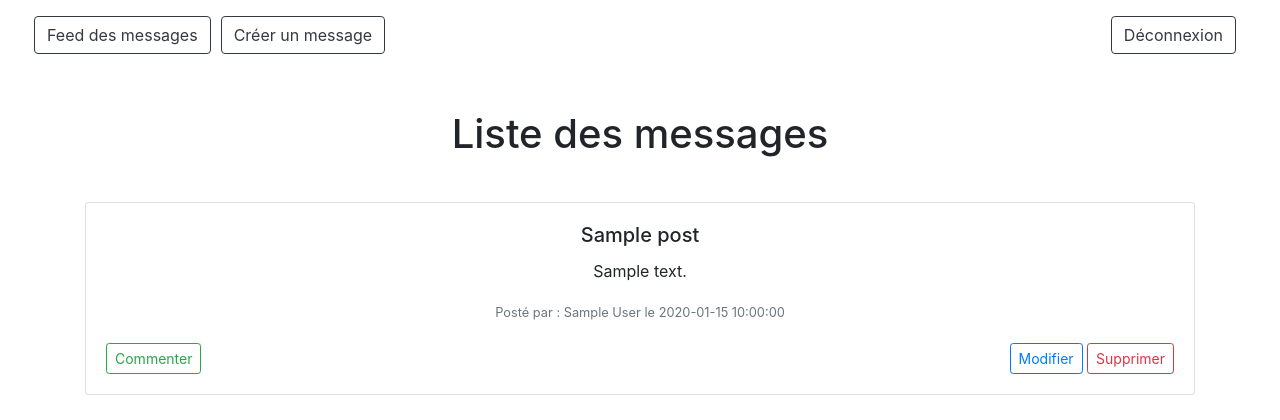
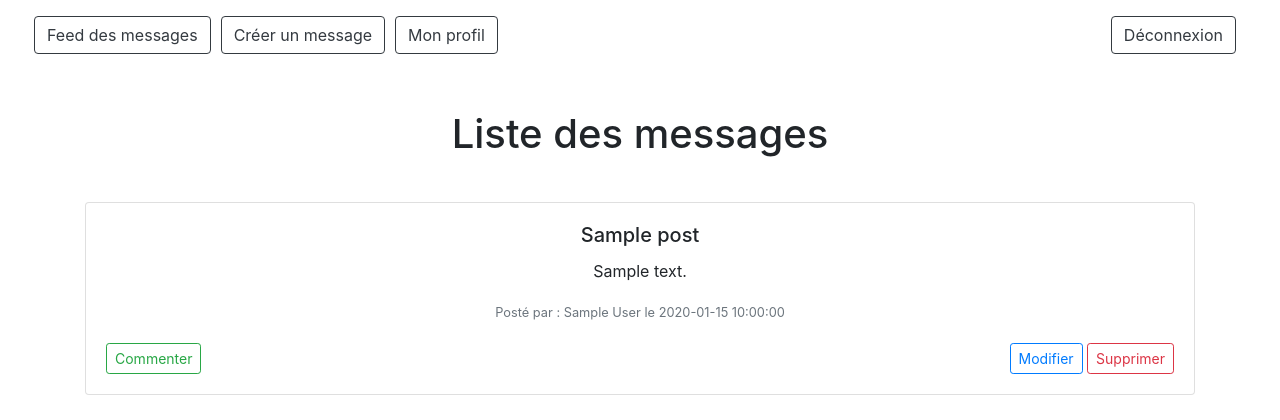
Before and after one commit to Wiiinterz/ControlePHP, a PHP site: page /index.php?c=listMessages in a window 1280 px wide. Shown: the top 420 px of the page. Run offline with PHP 8.4, Linux system fonts and the light colour scheme; the visitor is signed in with stand-in values (Sample User, id 1); tables that the repository leaves empty hold one stand-in row (values such as "Sample post"); some libraries are stand-ins or nearby versions.

Commit message:
add profil page

```diff
--- a/Controllers/userController.php
+++ b/Controllers/userController.php
@@ -19,21 +19,36 @@ class userController {
     }
 
     function profil() {
-        if (isset($_SESSION['id']) && isset($_SESSION['mail'])) {
-            $requete = $this->pdo->prepare('SELECT * FROM users WHERE id = :id AND mail = :mail');
+        if (isset($_SESSION['id']) && isset($_SESSION['email'])) {
+            $requete = $this->pdo->prepare('SELECT * FROM users WHERE id = :id AND email = :email');
             $requete->bindParam(':id', $_SESSION['id']);
-            $requete->bindParam(':mail', $_SESSION['mail']);
+            $requete->bindParam(':email', $_SESSION['email']);
             $requete->execute();
             $user = $requete->fetch(PDO::FETCH_ASSOC);
 
             if ($user) {
-                require_once(__DIR__ . DIRECTORY_SEPARATOR . '..' . DIRECTORY_SEPARATOR . 'Views' . DIRECTORY_SEPARATOR . 'Users' . DIRECTORY_SEPARATOR . 'profil.php');
+                require_once(__DIR__.DIRECTORY_SEPARATOR.'..'.DIRECTORY_SEPARATOR.'Views'.DIRECTORY_SEPARATOR.'Users'.DIRECTORY_SEPARATOR.'profil.php');
             } else {
                 echo "Utilisateur non trouvé.";
             }
         } else {
             header('Location: ?c=login');
             exit();
+        }
+    }
+
+    function modifier_profil() {
+        $requete = $this->pdo->prepare('UPDATE users SET nom = :nom, email = :email WHERE id = :id');
+        $requete->bindParam(':id', $id);
+        $requete->bindParam(':nom', $nom);
+        $requete->bindParam(':email', $email);
+
+        $modifOk = $requete->execute();
+
+        if ($modifOk) {
+            echo "Profil modifié avec succès.";
+        } else {
+            echo "Erreur lors de la modification du profil.";
         }
     }
 
--- a/Views/header.php
+++ b/Views/header.php
@@ -12,11 +12,15 @@
     <nav class="navbar navbar-expand-lg">
         <ul class="navbar-nav me-auto mb-2 mb-lg-0">
             <li class="nav-item d-flex align-items-center">
-                <a class="btn btn-outline-dark" id="boutons_nav" href="?c=listMessages">Feed des messages</a>
+                <a class="btn btn-outline-dark boutons_nav" href="?c=listMessages">Feed des messages</a>
             </li>
             <?php if (isset($_SESSION['id'])) { ?>
                 <li class="nav-item d-flex align-items-center">
-                    <a class="btn btn-outline-dark" id="boutons_nav" href="?c=createPost">Créer un message</a>
+                    <a class="btn btn-outline-dark boutons_nav" href="?c=createPost">Créer un message</a>
+                </li>
+                <li class="nav-item d-flex align-items-center">
+                            <a class="btn btn-outline-dark boutons_nav" href="?c=profil">Mon profil</a>
+                </li>
             <?php } ?>
 
 
--- a/index.php
+++ b/index.php
@@ -73,6 +73,14 @@ if (isset($_GET['c'])) {
             $commentController->showPostComment();
             break;
 
+        case'profil':
+            $userController->profil();
+            break;
+
+        case 'modifier_profil':
+            $userController->modifier_profil();
+            break;
+
         default:
             $postController->listMessages();
             break;
--- a/script.js
+++ b/script.js
@@ -1,5 +1,5 @@
 document.addEventListener('DOMContentLoaded', function() {
-
+    let modifier_profil = document.getElementById('bouton_modifier_profil');
     const buttons = document.querySelectorAll('.comment-button');
 
     function showComment() {
@@ -64,4 +64,12 @@ document.addEventListener('DOMContentLoaded', function() {
             }
         });
     }
+
+    profil_identifiant?.addEventListener('input', (event) => {
+        modifier_profil.classList.remove('d-none');
+    });
+
+    profil_mail?.addEventListener('input', (event) => {
+        modifier_profil.classList.remove('d-none');
+    });
 });
--- a/style.css
+++ b/style.css
@@ -17,7 +17,7 @@
     padding: 10px;
 }
 
-#boutons_nav {
+.boutons_nav {
     margin-left: 10px;
 }
 
```
Also changed, not shown: Views/Users/profil.php (added, +13 -0 lines), Models/user.php (deleted).
